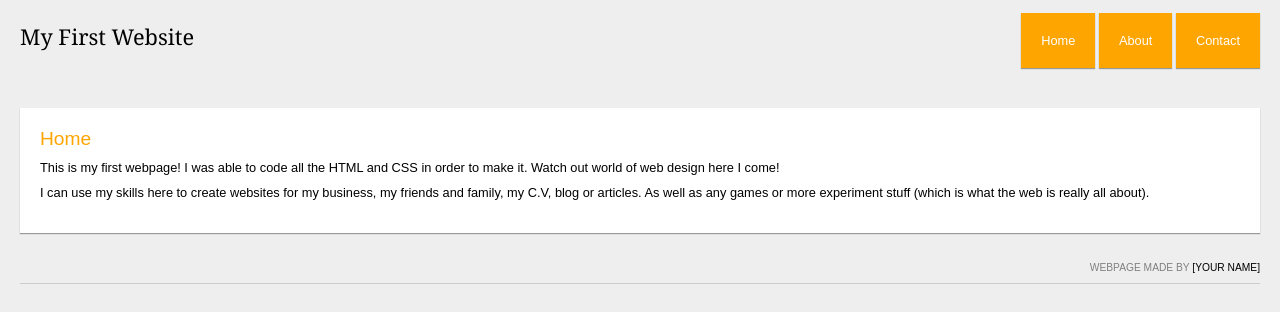
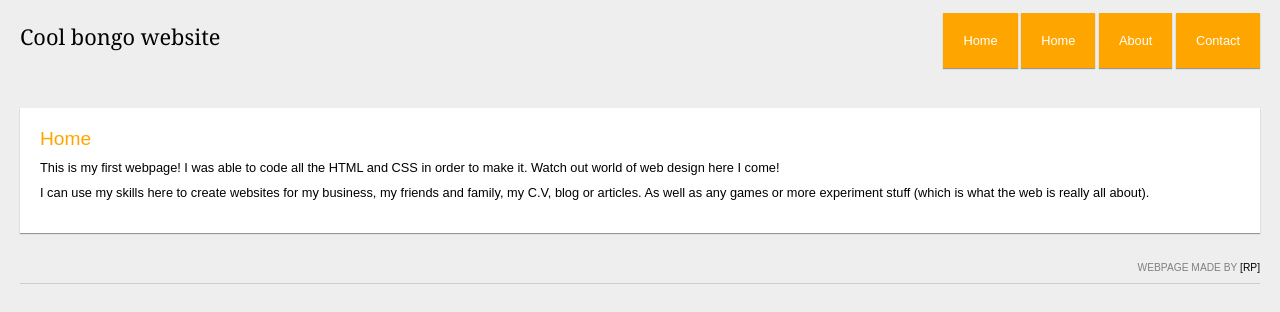
Before and after one commit to userbeluga/testwebsite, a plain HTML site: page index.html in a window 1280 px wide. Drawn offline with Linux system fonts and the light colour scheme.

Commit message:
Update index.html

```diff
--- a/index.html
+++ b/index.html
@@ -2,30 +2,27 @@
 <html>
 <head>
 
-<!-- your webpage info goes here -->
+    <title>Bongo website</title>
 
-    <title>My First Website</title>
-
-	<meta name="author" content="your name" />
+	<meta name="rp" content="site" />
 	<meta name="description" content="" />
 
-<!-- you should always add your stylesheet (css) in the head tag so that it starts loading before the page html is being displayed -->
 	<link rel="stylesheet" href="style.css" type="text/css" />
 
 </head>
 <body>
 
-<!-- webpage content goes here in the body -->
-
 	<div id="page">
 		<div id="logo">
-			<h1><a href="/" id="logoLink">My First Website</a></h1>
+			<h1><a href="/">Cool bongo website</a></h1>
 		</div>
 		<div id="nav">
 			<ul>
-				<li><a href="#/home.html">Home</a></li>
-				<li><a href="#/about.html">About</a></li>
-				<li><a href="#/contact.html">Contact</a></li>
+				<li class="red"><a href="#/home.html">Home</a></li>
+				<li class="green"><a href="#/shop.html">Home</a></li>
+				<li class="orange"><a href="#/about.html">About</a></li>
+				<li class="yellow"><a href="#/contact.html">Contact</a></li>
+
 			</ul>
 		</div>
 		<div id="content">
@@ -39,7 +36,7 @@
 		</div>
 		<div id="footer">
 			<p>
-				Webpage made by <a href="/" target="_blank">[your name]</a>
+				Webpage made by <a href="/" target="_blank">[rp]</a>
 			</p>
 		</div>
 	</div>
```
